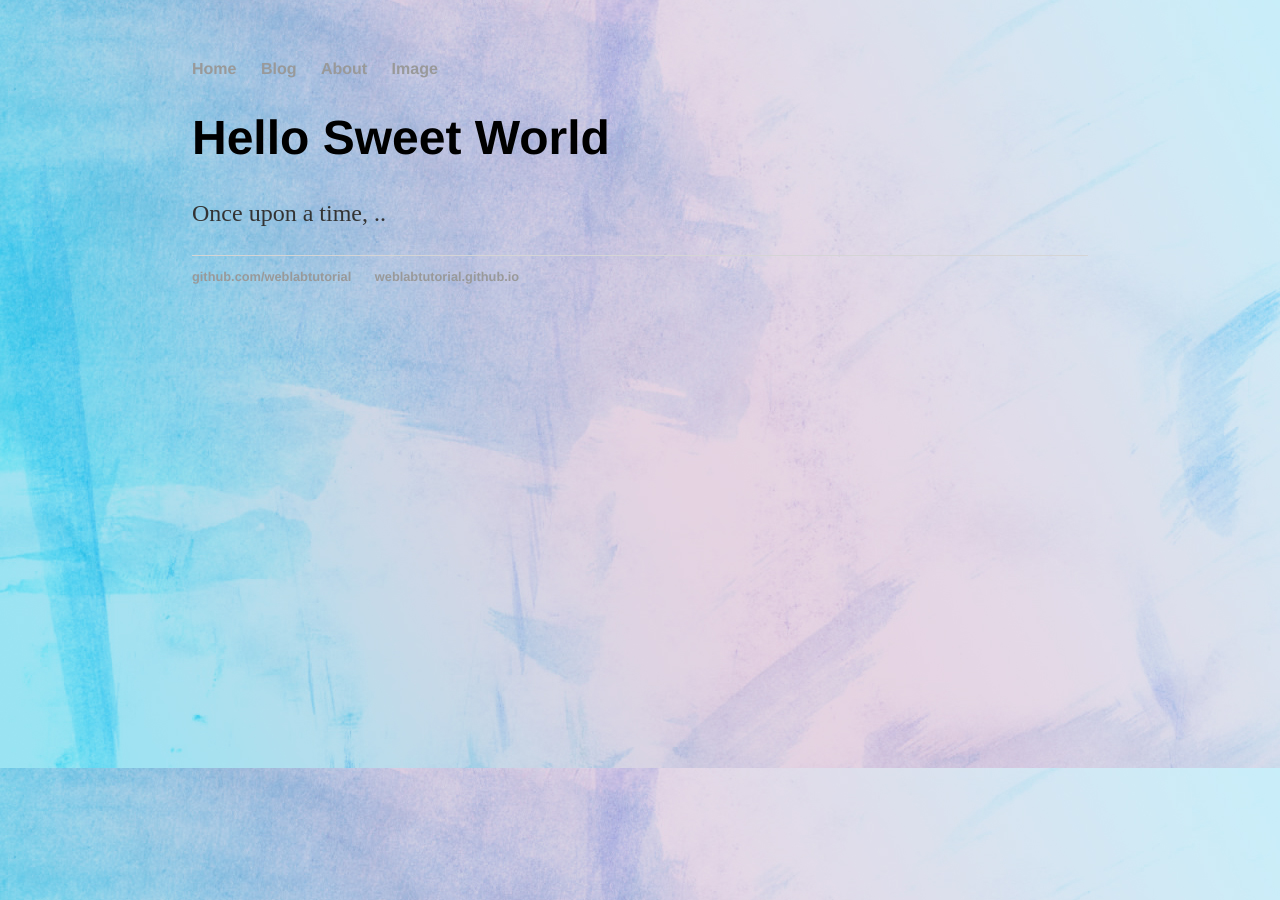
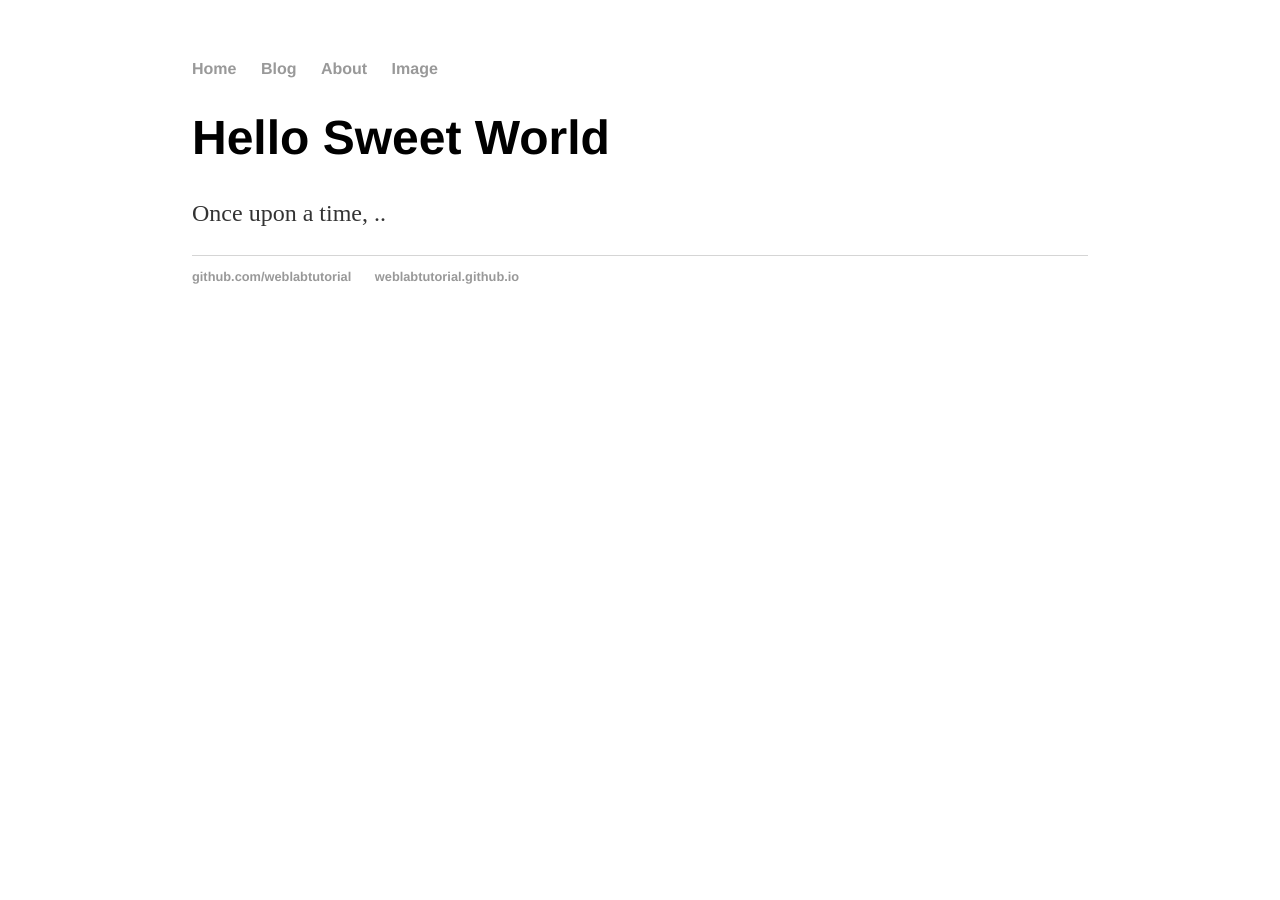
Before and after one commit to Kanaga2004/Kanaga2004.github.io, a Jekyll site: the page built from index.html, in a window 1280 px wide. Built offline with Jekyll 4.4.1, drawn with Linux system fonts in a browser that asks for light colours.

Commit message:
Update main.css

```diff
--- a/css/main.css
+++ b/css/main.css
@@ -1,7 +1,7 @@
 body {
  margin: 60px auto;
  width: 70%;
- background-image: url('/images/background.jpg');
+ background-image: url('images/background.jpg');
 }
 h1 {
  font-size: 3em;
```
